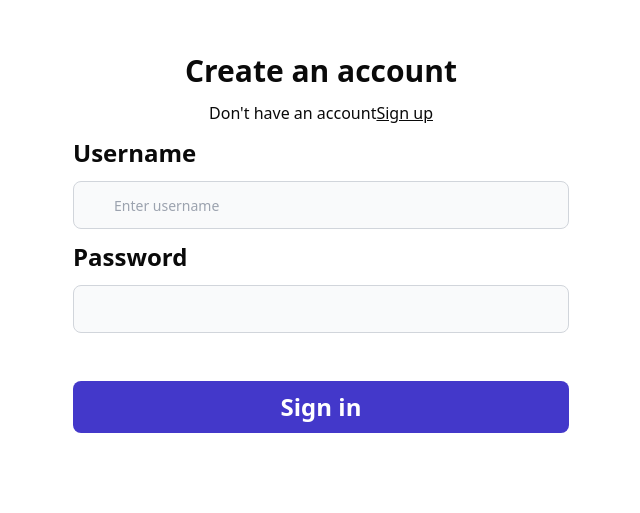
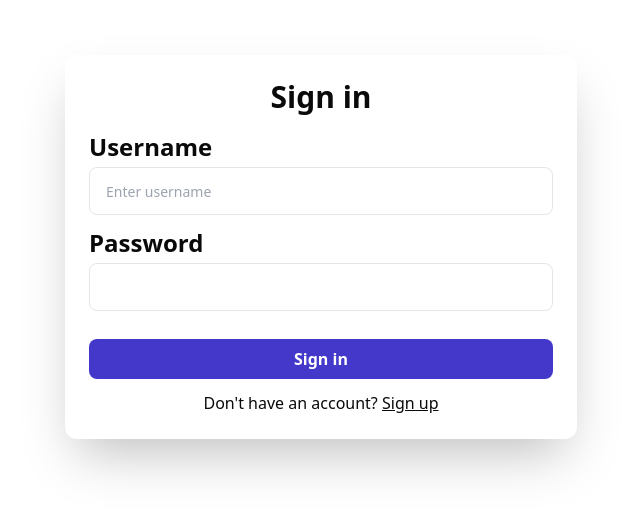
Before and after one commit to Kongkon06/Uptrend, a Next.js app: page /Auth in a window 1280 px wide. Shown: the part 153-666 px from the top of the page, without its empty margins (319-959 px from the left). Built offline with nearby package versions, Linux system fonts and the light colour scheme.

Commit message:
Recent Changes

```diff
--- a/app/Auth/page.tsx
+++ b/app/Auth/page.tsx
@@ -1,54 +1,114 @@
 'use client'
 import { ChangeEvent, useState } from "react";
 import { useRouter } from "next/navigation";
-interface SignupInput{
-        email?:string,
-        username:string,
-        password:string,
+
+interface SignupInput {
+  email?: string;       //Auth
+  username: string;
+  password: string;
 }
-export default function Auth({type}:{type : "signup"| "signin"}){
-    const navigate = useRouter();
-    const [postInputs,setpostInputs] = useState<SignupInput>({
-        email:"",
-        password:"",
-        username:""
-    })
-    async function SendReq(){
-     navigate.push("/");
-    }
-    return <div className=" h-screen font-dm-sans flex justify-center">
-        <div className=" flex justify-center flex-col p-2 h-auto sm:w-auto lg:w-2/5">
-        <div className="flex justify-center font-extrabold mb-3 sm:text-xl lg:text-3xl">Create an account</div>
-        <div className="flex justify-center mb-3">
-            <div>{type==="signup"?"Already hava an account?":"Don't have an account"}</div>
-            <div role="button" onClick={()=>{navigate.push(type==="signup"?"/Signin":"/Signup")}} className="underline hover:underline-offset-auto">{type==="signup"?"Login":"Sign up"}</div>
+
+export default function Auth({ type }: { type: "signup" | "signin" }) {
+  const navigate = useRouter();
+  const [postInputs, setPostInputs] = useState<SignupInput>({
+    email: "",
+    password: "",
+    username: "",
+  });
+
+  async function sendRequest() {
+    navigate.push("/");
+  }
+
+  return (
+    <div className="h-screen font-dm-sans flex justify-center items-center">
+      <div className="bg-white p-6 rounded-xl shadow-2xl w-full sm:w-auto lg:w-2/5">
+        <div className="font-semibold text-xl lg:text-3xl mb-4 text-center">
+          {type === "signup" ? "Create an account" : "Sign in"}
         </div>
-        <div>
-       {type=="signup"?<LabelledInput labell="Email" placeholder="user12@email" onchange={(e)=>{setpostInputs(c=>({...c,email:e.target.value}))}}/> : null}
+        {type === "signup" && (
+          <LabelledInput
+            label="Email"
+            placeholder="user12@email"
+            onChange={(e) =>
+              setPostInputs((c) => ({ ...c, email: e.target.value }))
+            }
+          />
+        )}
+        <LabelledInput
+          label="Username"
+          placeholder="Enter username"
+          onChange={(e) =>
+            setPostInputs((c) => ({ ...c, username: e.target.value }))
+          }
+        />
+        <LabelledInput
+          label="Password"
+          type="password"
+          placeholder=""
+          onChange={(e) =>
+            setPostInputs((c) => ({ ...c, password: e.target.value }))
+          }
+        />
+        <button
+          type="button"
+          onClick={sendRequest}
+          className="w-full mt-4 bg-indigo-700 hover:bg-indigo-600 text-white font-bold rounded-lg px-4 py-2 focus:outline-none"
+        >
+          {type === "signup" ? "Sign up" : "Sign in"}
+        </button>
+        <div className="text-center mt-3">
+          {type === "signup" ? (
+            <>
+              Already have an account?{" "}
+              <span
+                role="button"
+                onClick={() => navigate.push("/Signin")}
+                className="underline cursor-pointer"
+              >
+                Login
+              </span>
+            </>
+          ) : (
+            <>
+              Don't have an account?{" "}
+              <span
+                role="button"
+                onClick={() => navigate.push("/Signup")}
+                className="underline cursor-pointer"
+              >
+                Sign up
+              </span>
+            </>
+          )}
+        </div>
+      </div>
+    </div>
+  );
+}
 
-        <LabelledInput labell="Username" placeholder="Enter username" onchange={(e)=>{setpostInputs(c=>({...c,username:e.target.value}))}}/>
+interface LabelledInputProps {
+  label: string;
+  placeholder: string;
+  onChange: (e: ChangeEvent<HTMLInputElement>) => void;
+  type?: string;
+}
 
-        <LabelledInput labell="Password" type="password" placeholder="" onchange={(e)=>{setpostInputs(c=>({...c,password:e.target.value}))}}/>
-
-        <button type="button" onClick={SendReq} className=" w-full mt-9 text-white font-bold bg-indigo-700 hover:bg-indigo-600 rounded-lg sm:text-md lg:text-2xl px-5 py-2.5 me-2 mb-2 dark:bg-indigo-700 dark:hover:bg-indigo-700 focus:outline-none dark:focus:ring-indigo-700">{type === "signup"?"Sign up": "Sign in"}</button>
-        </div></div>
-    </div>
-}
-interface LabelledInputtype{
- labell:string,
- placeholder:string,
- onchange:(e:ChangeEvent<HTMLInputElement>)=>void,
- type?:string
-}
-function LabelledInput({labell,placeholder,onchange,type}:LabelledInputtype){
-    return <div className="w-full font-dm-sans mb-3">
-   <div className=" w-64 pr-3 flex justify-start sm:text-lg lg:text-2xl font-bold mb-3 ">{labell}</div>
-    <div className="">
+function LabelledInput({
+  label,
+  placeholder,
+  onChange,
+  type = "text",
+}: LabelledInputProps) {
+  return (
+    <div className="mb-3">
+      <label className="font-bold text-lg lg:text-2xl">{label}</label>
       <input
-        type={type||"text"}
-        className="bg-gray-50 border border-gray-300 text-gray-900 text-sm rounded-lg focus:ring-blue-500 focus:border-blue-500 block w-full h-12 ps-10 p-2.5 dark:bg-slate-950 dark:border-gray-600 dark:placeholder-slate-200 dark:text-white dark:focus:ring-blue-500 dark:focus:border-blue-500 focus:bg-white focus:text-black"
-        placeholder={placeholder} onChange={onchange}
+        type={type}
+        className="w-full h-12 px-4 py-2.5 mt-1 border rounded-lg focus:ring-blue-500 focus:border-blue-500 text-sm text-gray-900 dark:bg-slate-950 dark:border-gray-600 dark:placeholder-slate-200 dark:text-white dark:focus:ring-blue-500 dark:focus:border-blue-500 focus:bg-white focus:text-black"
+        placeholder={placeholder}
+        onChange={onChange}
       />
     </div>
-  </div>
+  );
 }
```
